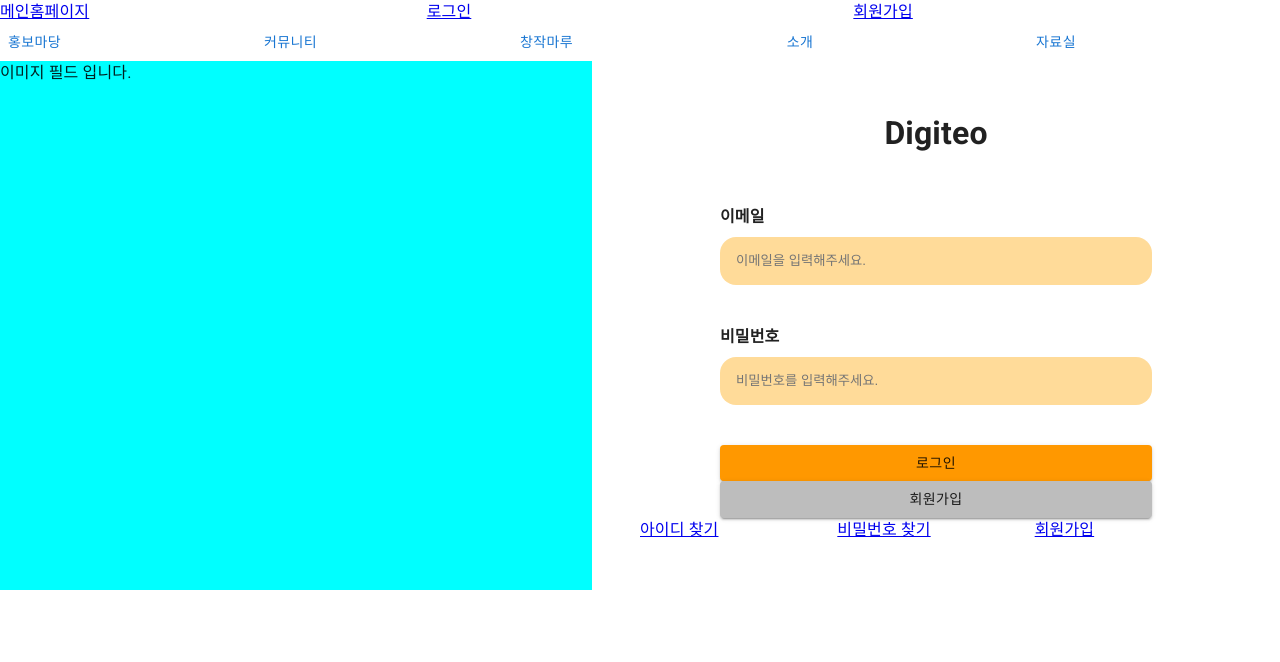
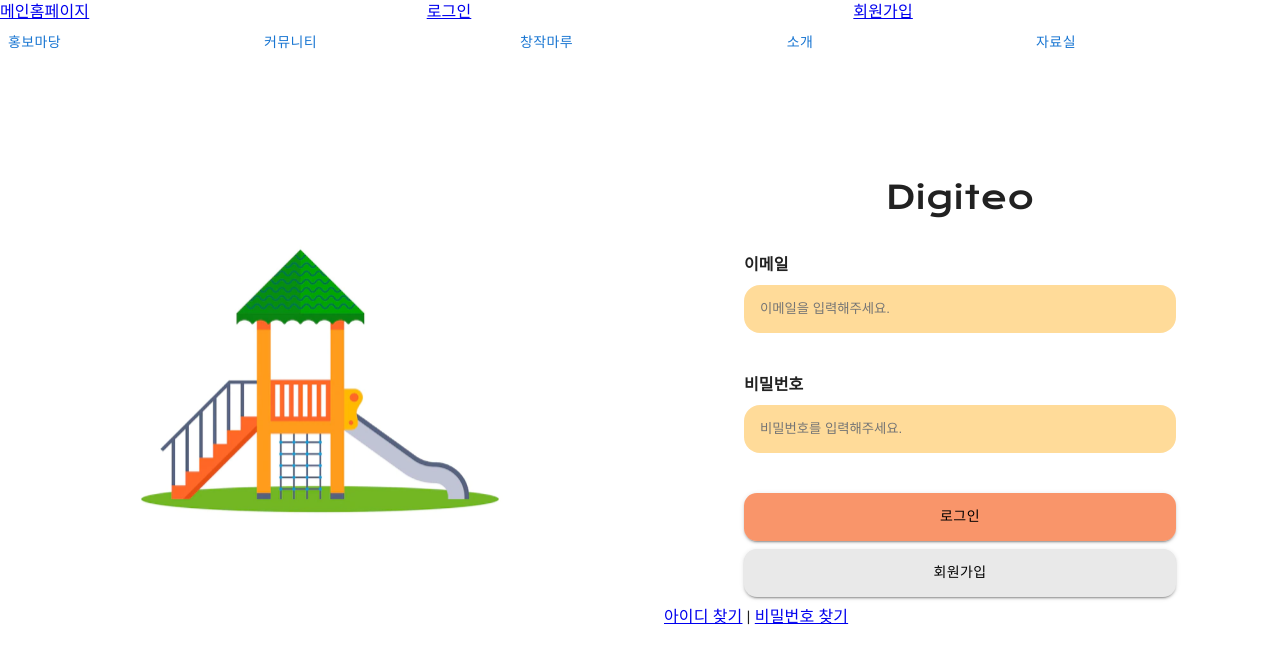
Before and after one commit to No-Devides-Found/digiteo-frontend, a React (Create React App) app: page /signin in a window 1280 px wide. Shown: the top 662 px of the page. Built offline with nearby package versions, Linux system fonts and the light colour scheme; what recoil-persist would draw is missing.

Commit message:
로그인 페이지 수정

```diff
--- a/src/pages/Signin/Signin.jsx
+++ b/src/pages/Signin/Signin.jsx
@@ -5,23 +5,36 @@ import moment from "moment";
 
 // import styled from 'styled-components';
 import { Link } from "react-router-dom";
-import Grid from "@mui/material/Grid";
-import Button from "@mui/material/Button";
-import { createTheme, ThemeProvider } from "@mui/material/styles";
-import { orange, grey } from "@mui/material/colors";
+import {Grid, Box, Button, Typography, Container,} from "@mui/material";
+
+import {  styled,  } from "@mui/material/styles";
+import playground from '../../assets/playground.jpg';
 
 // 컬러 테마
-const theme = createTheme({
-  palette: {
-    primary: orange,
-    secondary: grey,
-  },
-});
+const StyledButton = styled(Button)({
+  backgroundColor: 'rgba(246, 93, 27, 0.65)',
+  width: '100%',
+  height:'3rem',
+  display:'block',
+  textAlign:'center',
+  color:'black',
+  // fontWeight:'bold',
+  margin:'0.5rem auto',
+  borderRadius:'0.8rem',
+  '&:hover':{
+    backgroundColor:'rgba(246, 93, 27, 1)',
+  }
+})
+
+const preventDefault = (event) => event.preventDefault();
 
 const Signin = () => {
   const [email, setEmail] = useState(""); //아이디=이메일로 입력받음
   const [password, setPassword] = useState(""); //비밀번호
   // const [errors, setErrors] = useState(false)  //에러메세지
+
+
+
 
   // 폼 제출 이벤트 처리 - 서버로 사용자 정보를 전송하고 로그인을 처리
   const onSubmit = (e) => {
@@ -64,51 +77,26 @@ const Signin = () => {
       });
   };
 
+
+  const movetoSignup = (e) => {
+
+  }
+
   return (
     <Grid container>
-      <Grid item xs className="signinLeft">
-        이미지 필드 입니다.
+      <Grid item xs={6} sx={{ position:'relative', width:'100%', height: '100vh',  display:'flex', justifyContent:'center'}}>
+        <Container style={{position:'absolute',}}>
+          <img src={playground} alt="playground" style={{  height:'fit-content', width: '25rem', margin:'10rem auto', display:'block'}}/>
+        </Container>
       </Grid>
-      <Grid item xs className="signinRight">
-        <div className="titleWrap">
-          <h1>Digiteo</h1>
-        </div>
+
+      <Grid item xs={6} sx={{position:'relative', height: '100vh',padding:'5rem 5rem 2rem 0'}} className="signinRight">
+        <Container style={{position:'absolute', }} >
+          <Typography fontFamily={"Krona One"} fontSize={'2rem'} sx={{margin:'2rem auto' , textAlign:'center'}}>
+            Digiteo
+          </Typography>
+
         <form onSubmit={onSubmit} className="signinWrap">
-          {/* MUI TextField 이용
-        <div className="inputContainer">
-          <div className='inputTitle'>이메일 주소</div>
-          <div className='inputWrap'>
-            <TextField
-                className="signinInput"
-                placeholder='아이디(이메일)를 입력해주세요.'
-                variant="outlined"
-                required
-                name="email"
-                type="email"
-                autoFocus
-                value={email}
-                onChange={(e) => setEmail(e.target.value)}
-                />
-                <br/>
-          </div>
-        </div>
-        <div className="inputContainer">
-          <div className='inputTitle' >비밀번호</div>
-          <div className='inputWrap' >
-            <TextField
-                className="signinInput"
-                placeholder='비밀번호를 입력해주세요.'
-                type="password"
-                variant="outlined"
-                required
-                name="password"
-                value={password}
-                onChange={(e) => setPassword(e.target.value)}
-                />
-              <br/>
-          </div>
-        </div> */}
-
           {/* input 태그 이용 - 스타일 적용이 쉬움... */}
           <div className="inputContainer">
             <div className="inputTitle">이메일</div>
@@ -140,35 +128,38 @@ const Signin = () => {
               <br />
             </div>
           </div>
-
-          <ThemeProvider theme={theme}>
-            <Button type="submit" className="signinButton" variant="contained">
+            <StyledButton type="submit" variant="contained">
               로그인
-            </Button>
-            <Button
-              href="/signup"
-              color="secondary"
-              className="signinButton"
-              variant="contained"
-            >
+            </StyledButton>
+            <StyledButton onChange={movetoSignup} style={{backgroundColor:'#E9E9E9'}} variant="contained">
               회원가입
-            </Button>
-          </ThemeProvider>
+            </StyledButton>
         </form>
 
         {/* 하단 부가 기능 */}
-        <Grid container>
-          <Grid item xs>
-            <Link to="">아이디 찾기</Link>
-          </Grid>
-          <Grid item xs>
-            <Link to="">비밀번호 찾기</Link>
-          </Grid>
-          <Grid item xs>
-            <Link to="/signup">회원가입</Link>
-          </Grid>
-        </Grid>
+        <Box onClick={preventDefault}>
+          <Link underline="none" key="1" color="inherit" href="/" >
+            아이디 찾기
+          </Link>
+          {''} | {''}
+          <Link
+            underline="none"
+            key="2"
+            color="inherit"
+            href="/"
+          >
+            비밀번호 찾기
+          </Link>
+
+        </Box>
+
+
+
+
+
+        </Container>
       </Grid>
+
     </Grid>
   );
 };
--- a/src/pages/Signup/Step1.jsx
+++ b/src/pages/Signup/Step1.jsx
@@ -29,7 +29,7 @@ export const Step1Content = ({
       }
     }
 
-  }, [step1Clear, isNickname, setNicknameMessage, isEmail, isPassword, isPassword2]); // 여기에 의존성을 명시
+  }, [setStep1Clear, step1Clear, isNickname, setNicknameMessage, isEmail, isPassword, isPassword2]); // 여기에 의존성을 명시
 
 
   // 닉네임 검사
```
Also changed, not shown: src/assets/playground.jpg (added).
